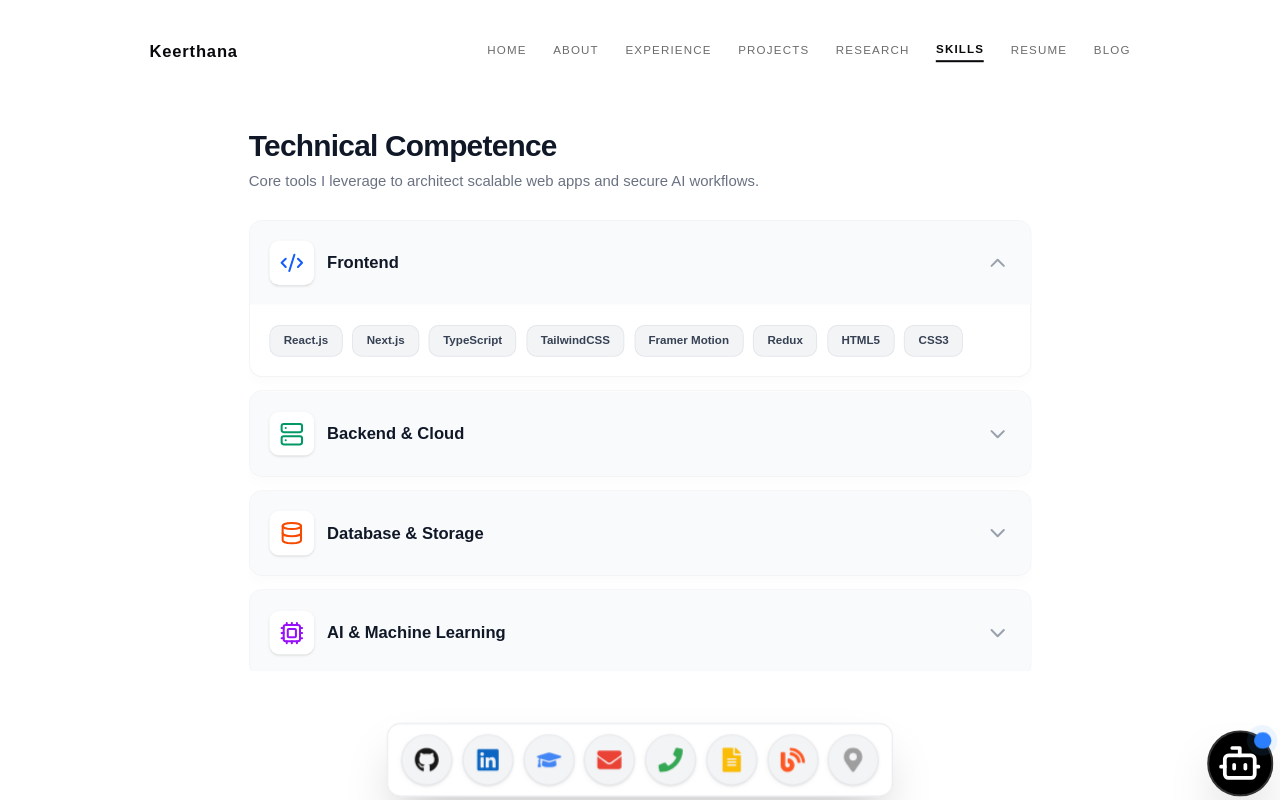
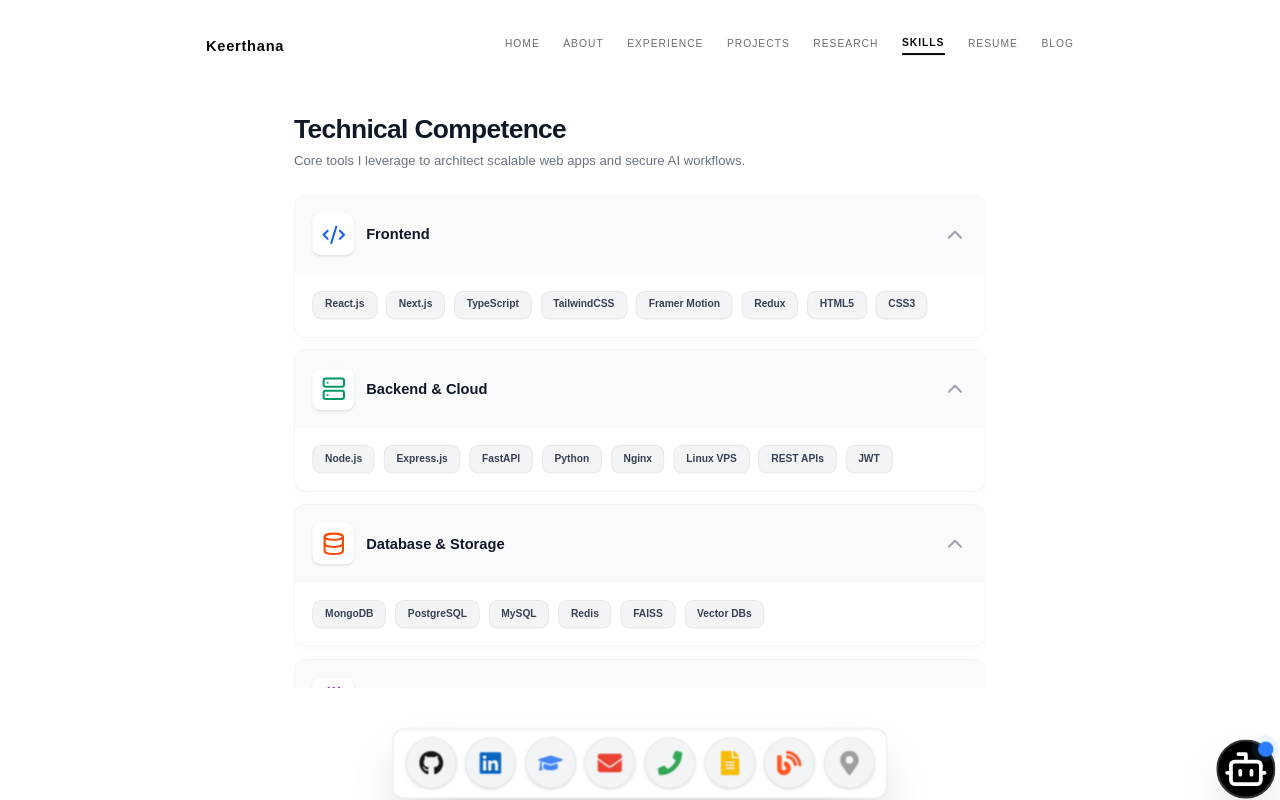
Before and after one commit to keerthana-b-v/portfolio, a Next.js app: page / in a window 1280 px wide. Both pictures are taken after a click on the link "SKILLS". Built offline with nearby package versions, Linux system fonts and the light colour scheme.

Commit message:
Reduce font size slightly and open all skill categories by default

```diff
--- a/src/app/globals.css
+++ b/src/app/globals.css
@@ -21,7 +21,7 @@
 
 @media (min-width: 768px) {
   html {
-    font-size: 13px; /* Scales down the UI on desktop */
+    font-size: 11.5px; /* Scales down the UI on desktop */
   }
 }
 
--- a/src/components/ui/skills-showcase.tsx
+++ b/src/components/ui/skills-showcase.tsx
@@ -4,7 +4,7 @@
 import { ChevronDown, Database, Server, Code2, Cpu, Wrench } from "lucide-react";
 
 export const SkillsShowcase = () => {
-  const [activeCategory, setActiveCategory] = useState<number | null>(0);
+  const [activeCategories, setActiveCategories] = useState<number[]>([0, 1, 2, 3, 4]);
 
   const skillCategories = [
     {
@@ -46,17 +46,17 @@
           {skillCategories.map((cat, idx) => (
             <div key={idx} className="bg-white rounded-2xl border border-gray-100 shadow-[0_5px_15px_rgba(0,0,0,0.02)] overflow-hidden">
               <button
-                onClick={() => setActiveCategory(activeCategory === idx ? null : idx)}
+                onClick={() => setActiveCategories(prev => prev.includes(idx) ? prev.filter(i => i !== idx) : [...prev, idx])}
                 className="w-full flex items-center justify-between p-6 bg-gray-50 hover:bg-gray-100 transition-colors"
               >
                 <div className="flex items-center gap-4">
                   <div className="p-3 bg-white rounded-xl shadow-sm">{cat.icon}</div>
                   <span className="text-xl font-extrabold text-gray-900">{cat.title}</span>
                 </div>
-                <ChevronDown size={24} className={`text-gray-400 transition-transform ${activeCategory === idx ? "rotate-180" : ""}`} />
+                <ChevronDown size={24} className={`text-gray-400 transition-transform ${activeCategories.includes(idx) ? "rotate-180" : ""}`} />
               </button>
 
-              <div className={`transition-all duration-300 overflow-hidden ${activeCategory === idx ? "max-h-64 opacity-100" : "max-h-0 opacity-0"}`}>
+              <div className={`transition-all duration-300 overflow-hidden ${activeCategories.includes(idx) ? "max-h-[500px] opacity-100" : "max-h-0 opacity-0"}`}>
                 <div className="p-6 flex flex-wrap gap-3">
                   {cat.skills.map((skill, sIdx) => (
                     <span key={sIdx} className="px-4 py-2 bg-gray-100 text-gray-700 text-sm font-bold rounded-xl border border-gray-200 hover:bg-white hover:shadow-sm hover:border-gray-300 transition-all cursor-default">
```
